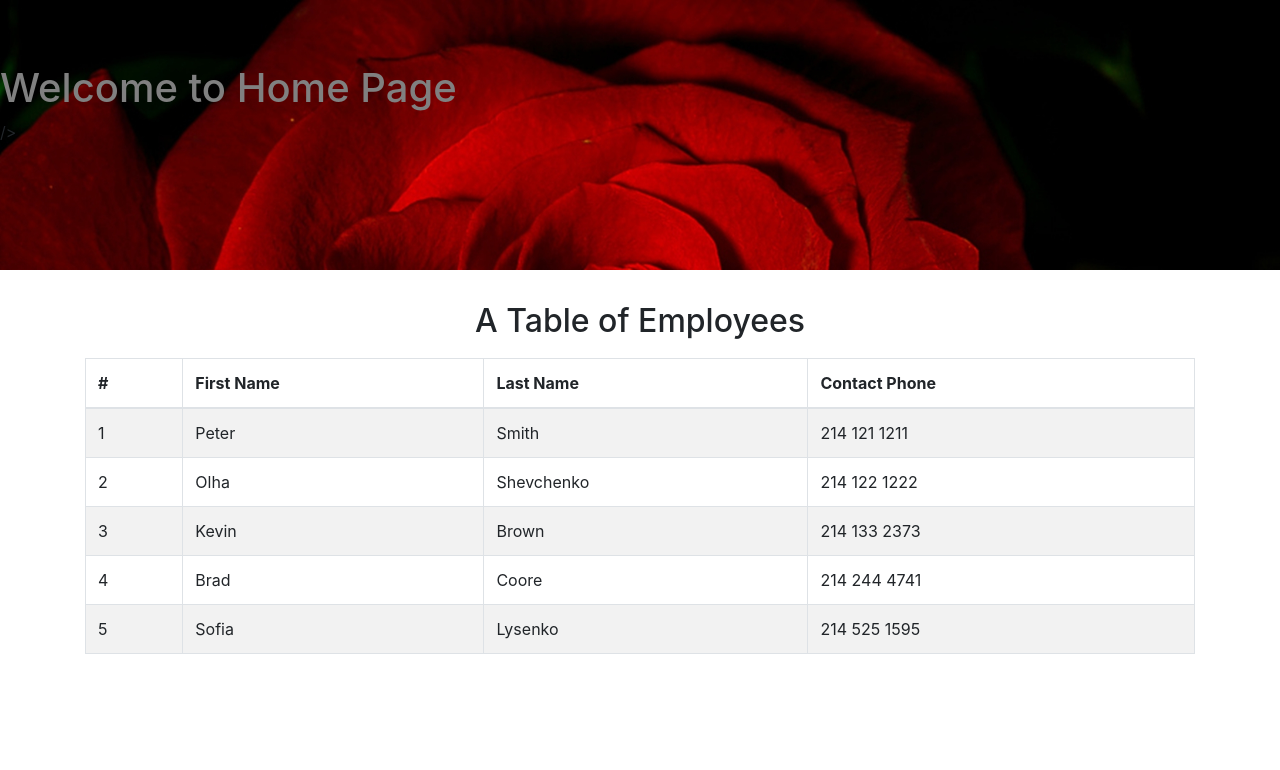
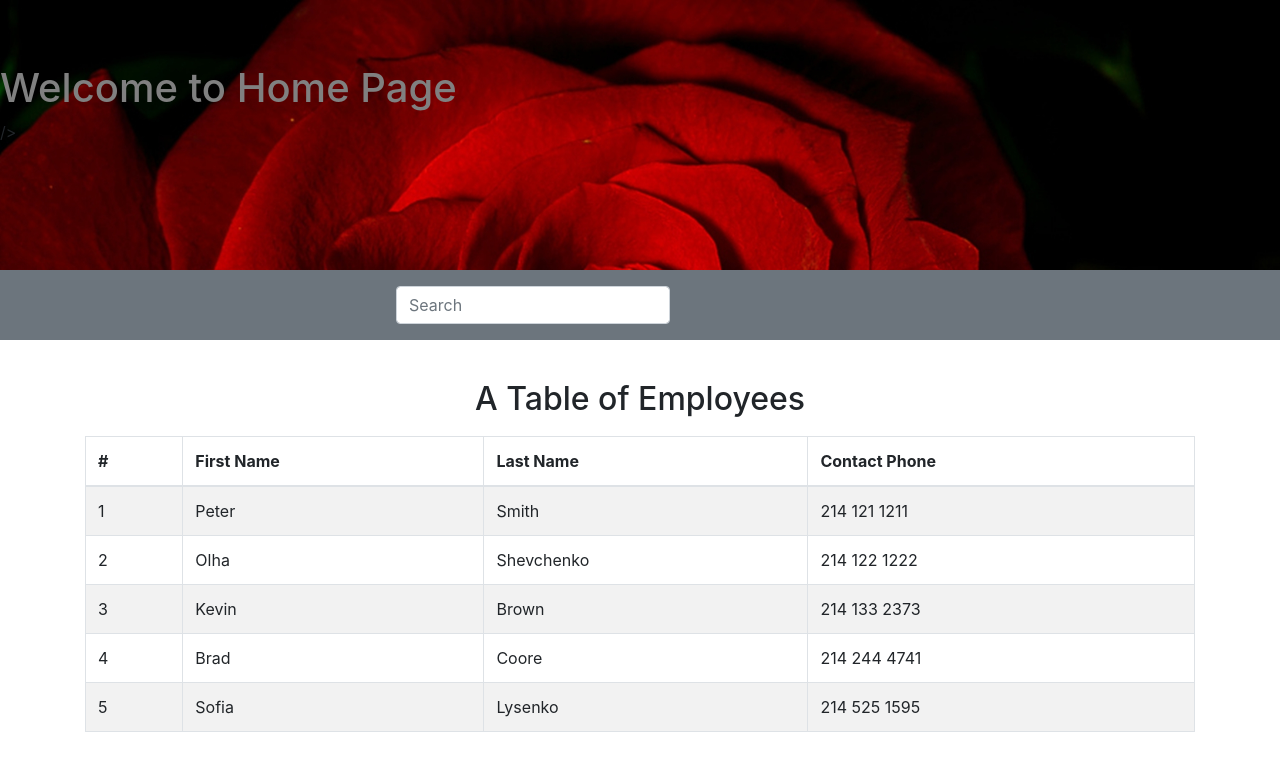
Before and after one commit to iwidener/Employee-Directory-React, a React (Create React App) app: page / in a window 1280 px wide. Shown: the top 770 px of the page. Built offline with nearby package versions, Linux system fonts and the light colour scheme.

Commit message:
Navbar added.

```diff
--- a/src/App.css
+++ b/src/App.css
@@ -12,10 +12,11 @@ div[data-reactroot] {
   margin: 0;
 }
 
-.jumbotron {
+div.jumbotron.jumbotron-fluid {
   background-image: url(assets/backgroundrose.jpg);
   background-size: cover;
   height: 270px;
+  margin-bottom: 0;
 }
 
 h1 {
@@ -27,3 +28,11 @@ h2 {
   text-align: center;
   padding-bottom: 10px;
 }
+
+nav.navbar.navbar-expand-lg.navbar-secondary.bg-secondary {
+  margin-bottom: 40px;
+}
+
+div.navbar {
+  padding-left: 380px;
+}
--- a/src/App.js
+++ b/src/App.js
@@ -5,6 +5,7 @@ import React from "react";
 import './App.css';
 import Jumbotron from "react-bootstrap/Jumbotron";
 import Container from "./components/Container";
+import Navbar from "./components/Navbar"
 //import Home from "../src/pages/Home";
 // import Table from "./components/Table/index.js";
 // import EmployeesData from "./data/employees.json";
@@ -61,6 +62,12 @@ const App = () => {
         <h1>Welcome to Home Page</h1>/>
       </Jumbotron>
 
+        <Navbar>
+          <ReactBootstrap.Form inline>
+            <ReactBootstrap.FormControl type="text" placeholder="Search" className="mr-sm-2" />
+          </ReactBootstrap.Form>
+        </ Navbar>
+
       <Container>
         <h2>A Table of Employees</h2>
 
@@ -79,7 +86,8 @@ const App = () => {
         </ReactBootstrap.Table>
 
       </Container>
-    </div >
+
+    </div>
   )
 }
 
--- /dev/null
+++ b/src/components/Navbar/index.js
@@ -0,0 +1,13 @@
+import React from "react";
+
+function Navbar(props) {
+    return (
+        <nav className="navbar navbar-expand-lg navbar-secondary bg-secondary">
+            <div className={`navbar${props.fluid ? "-fluid" : ""}`} {...props} />
+
+            <nav type="text" placeholder="Search" className="mr-sm-2"  sticky="bottom" />
+        </nav>
+    )
+}
+
+export default Navbar;
```
